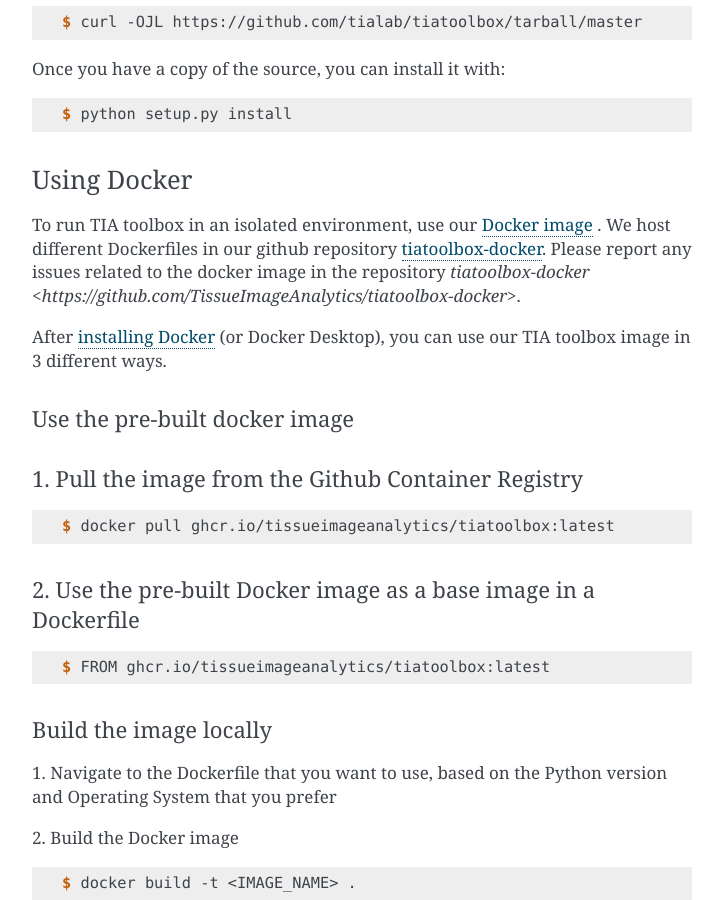
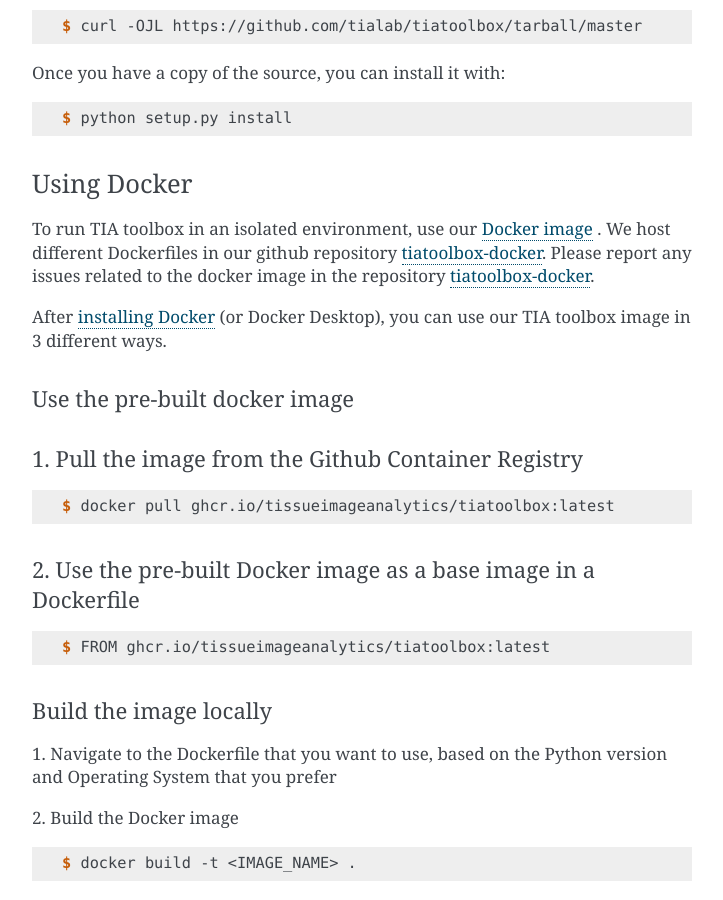
Before and after one commit to TissueImageAnalytics/tiatoolbox, a Sphinx documentation site: the page built from docs/installation.rst, in a window 1280 px wide and 900 px high, scrolled down 2263 px. Shown: the whole window, without its empty margins (388-1111 px from the left). Built offline with Sphinx 7.4.7, drawn with Linux system fonts in a browser that asks for light colours; pages that are not in the unit, such as notebooks, are missing from menus; the version number is read from the project's files by our own code.

Commit message:
DOC: Fix two backticks in ``docs/installation`` - Fix two backticks in ``docs/installation``

```diff
--- a/docs/installation.rst
+++ b/docs/installation.rst
@@ -27,7 +27,7 @@
 
 Windows
 ^^^^^^^
-1. Download OpenSlide binaries from `this page <https://openslide.org/download/>`_. Extract the folder and add `bin` and `lib` subdirectories to
+1. Download OpenSlide binaries from `this page <https://openslide.org/download/>`_. Extract the folder and add ``bin`` and ``lib`` subdirectories to
 Windows `system path <https://docs.microsoft.com/en-us/previous-versions/office/developer/sharepoint-2010/ee537574(v=office.14)>`_.
 
 2. Install OpenJPEG. The easiest way is to install OpenJpeg is through conda
@@ -134,7 +134,7 @@
 Using Docker
 ==================
 
-To run TIA toolbox in an isolated environment, use our `Docker image <https://github.com/tissueimageanalytics/tiatoolbox-docker/pkgs/container/tiatoolbox>`_ . We host different Dockerfiles in our github repository `tiatoolbox-docker <https://github.com/TissueImageAnalytics/tiatoolbox-docker>`_. Please report any issues related to the docker image in the repository `tiatoolbox-docker <https://github.com/TissueImageAnalytics/tiatoolbox-docker>`.
+To run TIA toolbox in an isolated environment, use our `Docker image <https://github.com/tissueimageanalytics/tiatoolbox-docker/pkgs/container/tiatoolbox>`_ . We host different Dockerfiles in our github repository `tiatoolbox-docker <https://github.com/TissueImageAnalytics/tiatoolbox-docker>`_. Please report any issues related to the docker image in the repository `tiatoolbox-docker <https://github.com/TissueImageAnalytics/tiatoolbox-docker>`_.
 
 After `installing Docker <https://docs.docker.com/get-docker/>`_ (or Docker Desktop), you can use our TIA toolbox image in 3 different ways.
 
```
